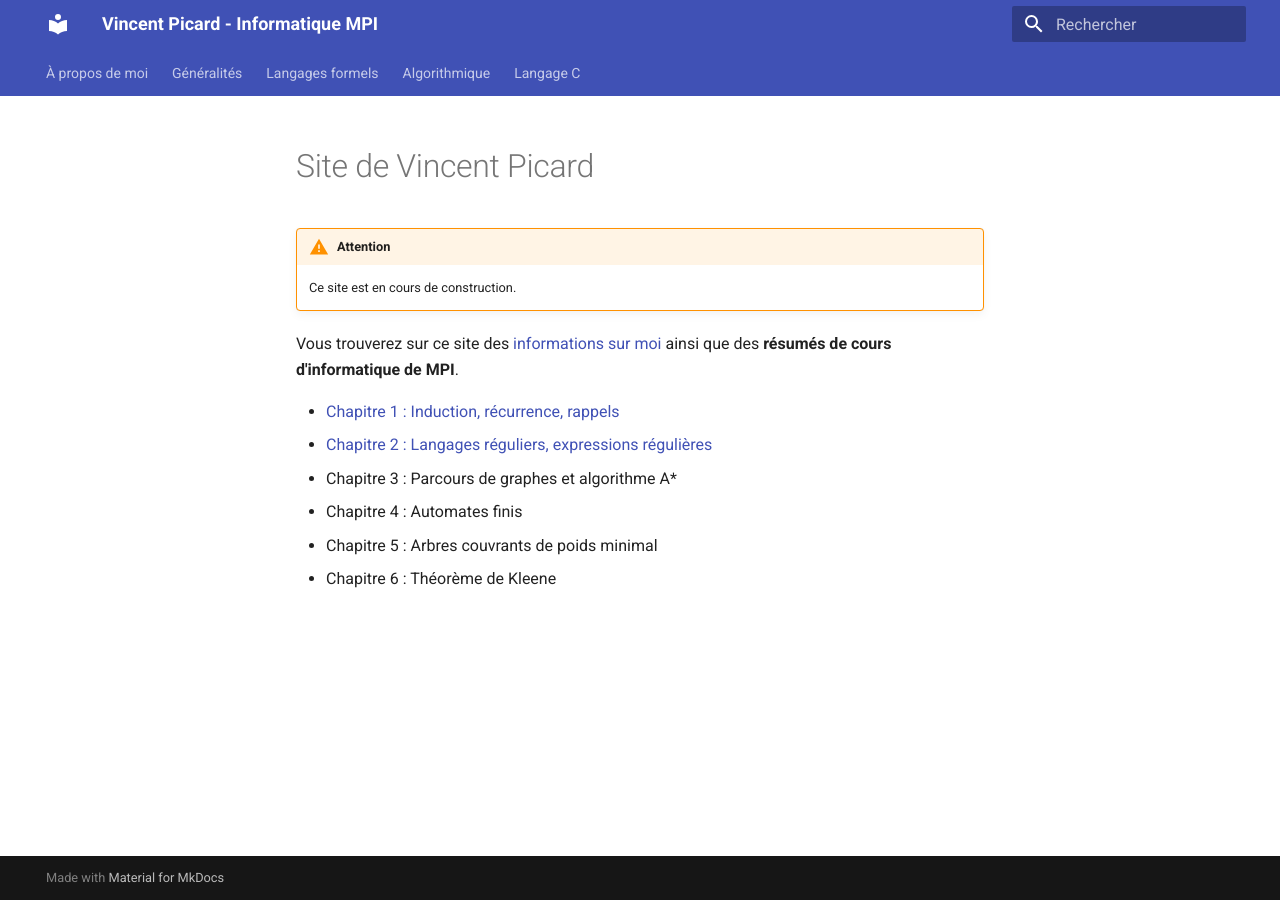
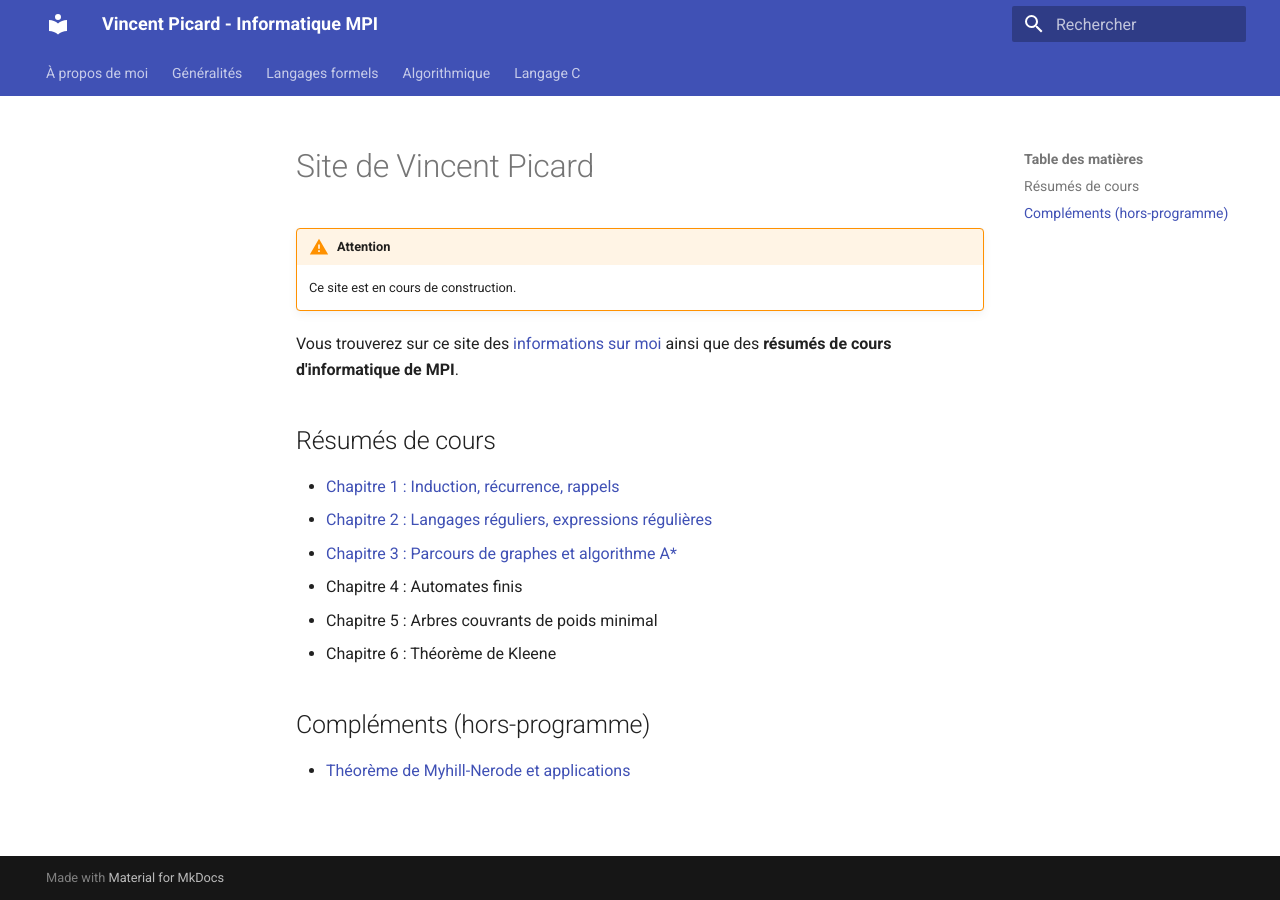
Before and after one commit to vincent-picard/vincent-picard.github.io, an MkDocs documentation site: the page built from docs/index.md, in a window 1280 px wide. Built offline with MkDocs 1.6.1 and Material for MkDocs 9.7.7, drawn with Linux system fonts in a browser that asks for light colours.

Commit message:
Mise à jour progression

```diff
--- a/docs/index.md
+++ b/docs/index.md
@@ -5,9 +5,14 @@
 
 Vous trouverez sur ce site des [informations sur moi](aboutme) ainsi que des **résumés de cours d'informatique de MPI**.
 
+## Résumés de cours
 - [Chapitre 1 : Induction, récurrence, rappels](general/induction)
 - [Chapitre 2 : Langages réguliers, expressions régulières](langages/regexp)
-- Chapitre 3 : Parcours de graphes et algorithme A*
+- [Chapitre 3 : Parcours de graphes et algorithme A*](pdf/parcours_graphes.pdf)
 - Chapitre 4 : Automates finis
 - Chapitre 5 : Arbres couvrants de poids minimal
 - Chapitre 6 : Théorème de Kleene
+
+## Compléments (hors-programme)
+
+- [Théorème de Myhill-Nerode et applications](pdf/myhill.pdf)
```
